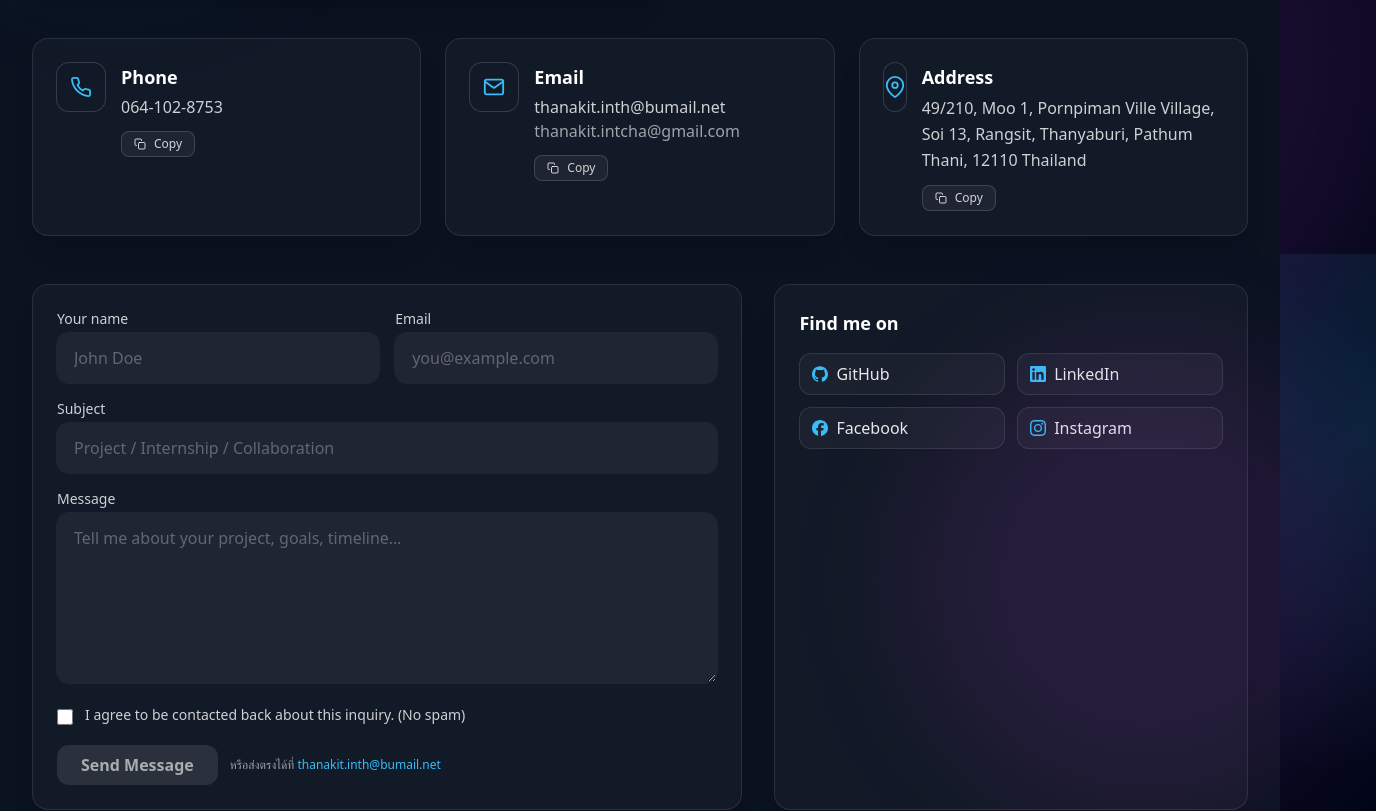
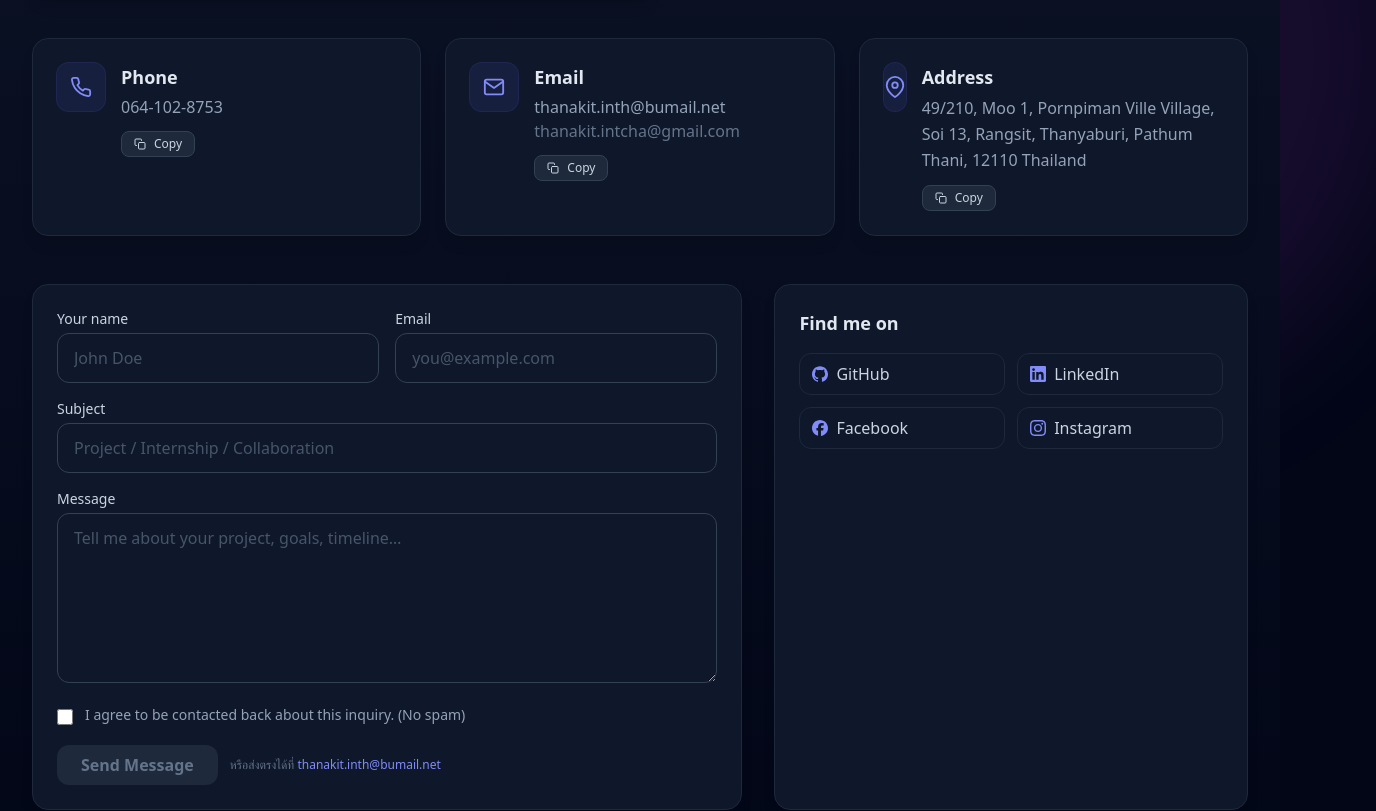
Before and after one commit to ThanakitPotter/-My-portfolio-Thanakit.intcha, a React (Vite) app: page /contact in a window 1280 px wide. Shown: the part 546-1357 px from the top of the page, 1376 px wide, since content can reach past the window. Built offline with nearby package versions, Linux system fonts and the light colour scheme.

Commit message:
Update Contact.jsx

```diff
--- a/src/pages/Contact.jsx
+++ b/src/pages/Contact.jsx
@@ -20,7 +20,7 @@ const GMAP_QUERY =
 
 function Card({ children }) {
   return (
-    <div className="flex items-start gap-4 rounded-2xl border border-white/10 bg-white/[0.03] p-6 shadow-xl">
+    <div className="flex items-start gap-4 rounded-2xl border border-slate-800 bg-slate-900 p-6 shadow-lg">
       {children}
     </div>
   );
@@ -28,7 +28,7 @@ function Card({ children }) {
 
 function IconBox({ Icon }) {
   return (
-    <div className="grid h-12 w-12 place-items-center rounded-xl bg-white/8 ring-1 ring-white/15 text-sky-400">
+    <div className="grid h-12 w-12 place-items-center rounded-xl bg-indigo-500/10 ring-1 ring-indigo-500/20 text-indigo-400">
       <Icon size={22} />
     </div>
   );
@@ -39,7 +39,7 @@ function CopyButton({ onClick, copied }) {
     <button
       type="button"
       onClick={onClick}
-      className="mt-3 inline-flex items-center gap-2 rounded-lg border border-white/15 bg-white/5 px-3 py-1 text-xs text-white/80 hover:bg-white/10 transition"
+      className="mt-3 inline-flex items-center gap-2 rounded-lg border border-slate-700 bg-slate-800 px-3 py-1 text-xs text-slate-300 hover:bg-slate-700 transition"
     >
       {copied ? <FiCheck /> : <FiCopy />} {copied ? "Copied" : "Copy"}
     </button>
@@ -49,13 +49,13 @@ function CopyButton({ onClick, copied }) {
 function Input({ label, error = "", className = "", ...rest }) {
   return (
     <label className={`block ${className}`}>
-      <div className="mb-1 text-sm text-white/80">{label}</div>
+      <div className="mb-1 text-sm text-slate-300">{label}</div>
       <input
         {...rest}
         onChange={(e) => rest.onChange?.(e.target.value)}
-        className={`w-full rounded-xl border bg-white/5 px-4 py-3 outline-none ring-1 transition placeholder:text-white/30
-        ${error ? "border-rose-400/60 ring-rose-400/40" : "border-transparent ring-white/5 hover:ring-white/20"}
-        focus:border-sky-400/60 focus:ring-sky-400/40`}
+        className={`w-full rounded-xl border bg-slate-900 px-4 py-3 outline-none ring-1 transition placeholder:text-slate-600 text-slate-200
+        ${error ? "border-rose-500 ring-rose-900" : "border-slate-700 ring-transparent hover:border-indigo-500"}
+        focus:border-indigo-500 focus:ring-indigo-900`}
       />
       {error ? <div className="mt-1 text-xs text-rose-300">{error}</div> : null}
     </label>
@@ -65,13 +65,13 @@ function Input({ label, error = "", className = "", ...rest }) {
 function Textarea({ label, className = "", ...rest }) {
   return (
     <label className={`block ${className}`}>
-      <div className="mb-1 text-sm text-white/80">{label}</div>
+      <div className="mb-1 text-sm text-slate-300">{label}</div>
       <textarea
         {...rest}
         onChange={(e) => rest.onChange?.(e.target.value)}
-        className={`w-full rounded-xl border bg-white/5 px-4 py-3 outline-none ring-1 transition placeholder:text-white/30
-        border-transparent ring-white/5 hover:ring-white/20
-        focus:border-sky-400/60 focus:ring-sky-400/40`}
+        className={`w-full rounded-xl border bg-slate-900 px-4 py-3 outline-none ring-1 transition placeholder:text-slate-600 text-slate-200
+        border-slate-700 ring-transparent hover:border-indigo-500
+        focus:border-indigo-500 focus:ring-indigo-900`}
       />
     </label>
   );
@@ -83,9 +83,9 @@ function Social({ href, Icon, label }) {
       href={href}
       target="_blank"
       rel="noreferrer"
-      className="flex items-center gap-2 rounded-xl border border-white/10 bg-white/[0.04] px-3 py-2 text-white/90 hover:bg-white/10 transition"
+      className="flex items-center gap-2 rounded-xl border border-slate-800 bg-slate-900 px-3 py-2 text-slate-300 hover:bg-slate-800 transition"
     >
-      <Icon className="text-sky-400" />
+      <Icon className="text-indigo-400" />
       {label}
     </a>
   );
@@ -96,11 +96,6 @@ function Social({ href, Icon, label }) {
 ========================= */
 
 export default function Contact() {
-  // เลื่อนขึ้นบนสุดเมื่อเข้าหน้า
-  useEffect(() => {
-    window.scrollTo({ top: 0, behavior: "instant" });
-  }, []);
-
   // ====== state ฟอร์ม ======
   const [form, setForm] = useState({
     name: "",
@@ -183,17 +178,17 @@ export default function Contact() {
   };
 
   return (
-    <main id="contact" className="relative min-h-screen bg-[#0B1220] text-white pt-28 pb-20 font-poppins">
+    <main id="contact" className="relative min-h-screen bg-gradient-to-b from-slate-900 to-slate-950 text-slate-50 pt-28 pb-20 font-sans">
       <div className="mx-auto w-full max-w-7xl px-4 sm:px-6 lg:px-8">
         {/* ===== Title ===== */}
         <div className="flex items-center gap-4 mb-8">
-          <div className="h-[3px] w-16 rounded bg-sky-500" />
+          <div className="h-[3px] w-16 rounded bg-indigo-500" />
           <h2 className="text-4xl font-extrabold">Get In Touch</h2>
         </div>
 
         {/* ===== Map + Intro ===== */}
         <section className="grid gap-8 lg:grid-cols-[1.1fr_1fr]">
-          <div className="rounded-2xl overflow-hidden ring-1 ring-white/10 shadow-xl">
+          <div className="rounded-2xl overflow-hidden ring-1 ring-slate-800 shadow-lg">
             <iframe
               title="map"
               className="w-full h-[360px]"
@@ -204,7 +199,7 @@ export default function Contact() {
           </div>
 
           <div>
-            <p className="text-white/80 leading-relaxed">
+            <p className="text-slate-400 leading-relaxed">
               ถ้ามีงาน/โปรเจกต์ที่อยากคุยกันเพิ่มเติม หรือสนใจให้ช่วยออกแบบ/พัฒนาเว็บไซต์
               ทักมาได้ทั้งเบอร์โทรและอีเมลครับ
               <br className="hidden md:block" />
@@ -215,7 +210,7 @@ export default function Contact() {
                 href={GMAP_QUERY}
                 target="_blank"
                 rel="noreferrer"
-                className="inline-flex items-center gap-2 rounded-xl bg-sky-500 px-4 py-2 text-slate-900 font-semibold hover:bg-sky-400 transition"
+                className="inline-flex items-center gap-2 rounded-xl bg-indigo-600 px-4 py-2 text-white font-semibold hover:bg-indigo-500 transition"
               >
                 <FiExternalLink /> Open in Maps
               </a>
@@ -229,8 +224,8 @@ export default function Contact() {
           <Card>
             <IconBox Icon={FiPhone} />
             <div>
-              <div className="text-lg font-semibold">Phone</div>
-              <div className="mt-1 text-white/80">{PHONE}</div>
+              <div className="text-lg font-semibold text-slate-200">Phone</div>
+              <div className="mt-1 text-slate-400">{PHONE}</div>
               <CopyButton onClick={() => onCopy(PHONE, "phone")} copied={copiedKey === "phone"} />
             </div>
           </Card>
@@ -239,9 +234,9 @@ export default function Contact() {
           <Card>
             <IconBox Icon={FiMail} />
             <div>
-              <div className="text-lg font-semibold">Email</div>
-              <div className="mt-1 text-white/80">{EMAIL_PRIMARY}</div>
-              <div className="text-white/60">{EMAIL_SECONDARY}</div>
+              <div className="text-lg font-semibold text-slate-200">Email</div>
+              <div className="mt-1 text-slate-400">{EMAIL_PRIMARY}</div>
+              <div className="text-slate-500">{EMAIL_SECONDARY}</div>
               <CopyButton
                 onClick={() => onCopy(`${EMAIL_PRIMARY}, ${EMAIL_SECONDARY}`, "mail")}
                 copied={copiedKey === "mail"}
@@ -253,8 +248,8 @@ export default function Contact() {
           <Card>
             <IconBox Icon={FiMapPin} />
             <div>
-              <div className="text-lg font-semibold">Address</div>
-              <div className="mt-1 text-white/80 leading-relaxed">{ADDRESS_LINE}</div>
+              <div className="text-lg font-semibold text-slate-200">Address</div>
+              <div className="mt-1 text-slate-400 leading-relaxed">{ADDRESS_LINE}</div>
               <CopyButton onClick={() => onCopy(ADDRESS_LINE, "addr")} copied={copiedKey === "addr"} />
             </div>
           </Card>
@@ -265,7 +260,7 @@ export default function Contact() {
           {/* Form */}
           <form
             onSubmit={handleSubmit}
-            className="rounded-2xl border border-white/10 bg-white/[0.03] p-6 shadow-xl"
+            className="rounded-2xl border border-slate-800 bg-slate-900 p-6 shadow-lg"
           >
             <div className="grid sm:grid-cols-2 gap-4">
               <Input
@@ -302,12 +297,12 @@ export default function Contact() {
               />
             </div>
 
-            <label className="mt-4 flex items-start gap-3 text-sm text-white/80">
+            <label className="mt-4 flex items-start gap-3 text-sm text-slate-400">
               <input
                 type="checkbox"
                 checked={form.agree}
                 onChange={(e) => setForm((s) => ({ ...s, agree: e.target.checked }))}
-                className="mt-1 h-4 w-4 rounded border-white/20 bg-transparent"
+                className="mt-1 h-4 w-4 rounded border-slate-600 bg-slate-800"
               />
               I agree to be contacted back about this inquiry. (No spam)
             </label>
@@ -318,16 +313,16 @@ export default function Contact() {
                 disabled={!canSubmit}
                 className={`rounded-xl px-6 py-2 font-semibold transition ${
                   canSubmit
-                    ? "bg-sky-500 text-slate-900 hover:bg-sky-400"
-                    : "bg-white/10 text-white/60 cursor-not-allowed"
+                    ? "bg-indigo-600 text-white hover:bg-indigo-500"
+                    : "bg-slate-800 text-slate-500 cursor-not-allowed"
                 }`}
               >
                 {sending ? "Sending…" : "Send Message"}
               </button>
 
-              <span className="text-xs text-white/60">
+              <span className="text-xs text-slate-500">
                 หรือส่งตรงได้ที่{" "}
-                <a href={`mailto:${EMAIL_PRIMARY}`} className="text-sky-400 hover:underline">
+                <a href={`mailto:${EMAIL_PRIMARY}`} className="text-indigo-400 hover:underline">
                   {EMAIL_PRIMARY}
                 </a>
               </span>
@@ -335,8 +330,8 @@ export default function Contact() {
           </form>
 
           {/* Social / Extra */}
-          <aside className="rounded-2xl border border-white/10 bg-white/[0.03] p-6 shadow-xl">
-            <div className="text-lg font-semibold">Find me on</div>
+          <aside className="rounded-2xl border border-slate-800 bg-slate-900 p-6 shadow-lg">
+            <div className="text-lg font-semibold text-slate-200">Find me on</div>
             <div className="mt-4 grid grid-cols-2 gap-3">
               <Social href="https://github.com/ThanakitPotter" Icon={SiGithub} label="GitHub" />
               <Social href="https://www.linkedin.com/in/thanakit-intarapracha-81081a386/" Icon={SiLinkedin} label="LinkedIn" />
@@ -346,10 +341,6 @@ export default function Contact() {
           </aside>
         </section>
       </div>
-
-      {/* background glows */}
-      <div className="pointer-events-none absolute -right-24 bottom-20 h-[460px] w-[460px] rounded-full bg-fuchsia-500/10 blur-3xl" />
-      <div className="pointer-events-none absolute -left-24 top-24 h-[420px] w-[420px] rounded-full bg-sky-500/10 blur-3xl" />
     </main>
   );
 }
```
